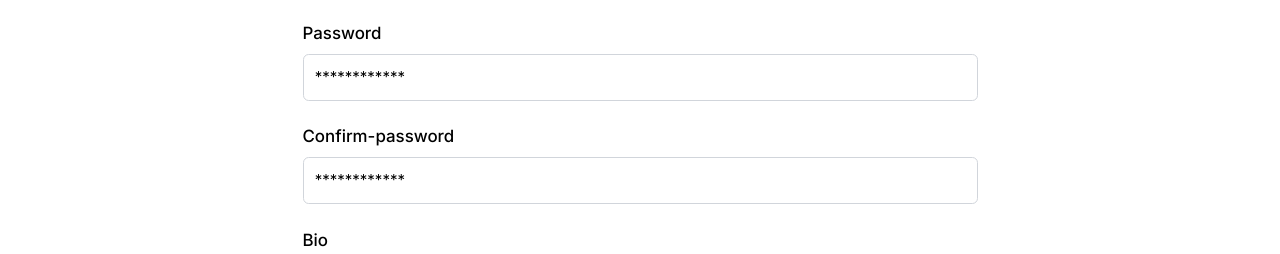
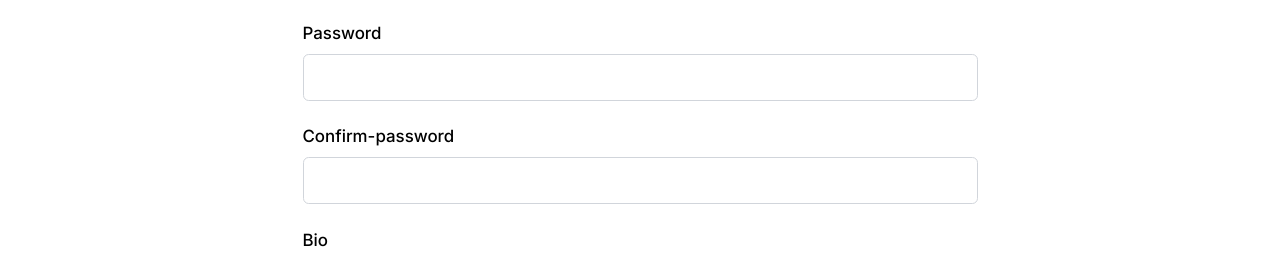
Before and after one commit to ayoub-akraou/Blogger, a React (Vite) app in the folder frontend/: page /profile in a window 1280 px wide. Shown: the part 404-658 px from the top of the page. Built offline with nearby package versions, Linux system fonts and the light colour scheme; a small style sheet from the web is missing.

Commit message:
fix: initialiser le mot de passe par une chainde de caactere vide au lieu de ******

```diff
--- a/frontend/src/pages/Profile.jsx
+++ b/frontend/src/pages/Profile.jsx
@@ -9,8 +9,8 @@ import { useNavigate } from "react-router-dom";
 export default function Profile({ className, image = "/images/avatar.png" }) {
   const [name, setName] = useState("");
   const [email, setEmail] = useState("");
-  const [password, setPassword] = useState("************");
-  const [confirmPassword, setConfirmPassword] = useState("************");
+  const [password, setPassword] = useState("");
+  const [confirmPassword, setConfirmPassword] = useState("");
   const [bio, setBio] = useState("bio...");
   const [error, setError] = useState(null);
   const [message, setMessage] = useState(null);
```
